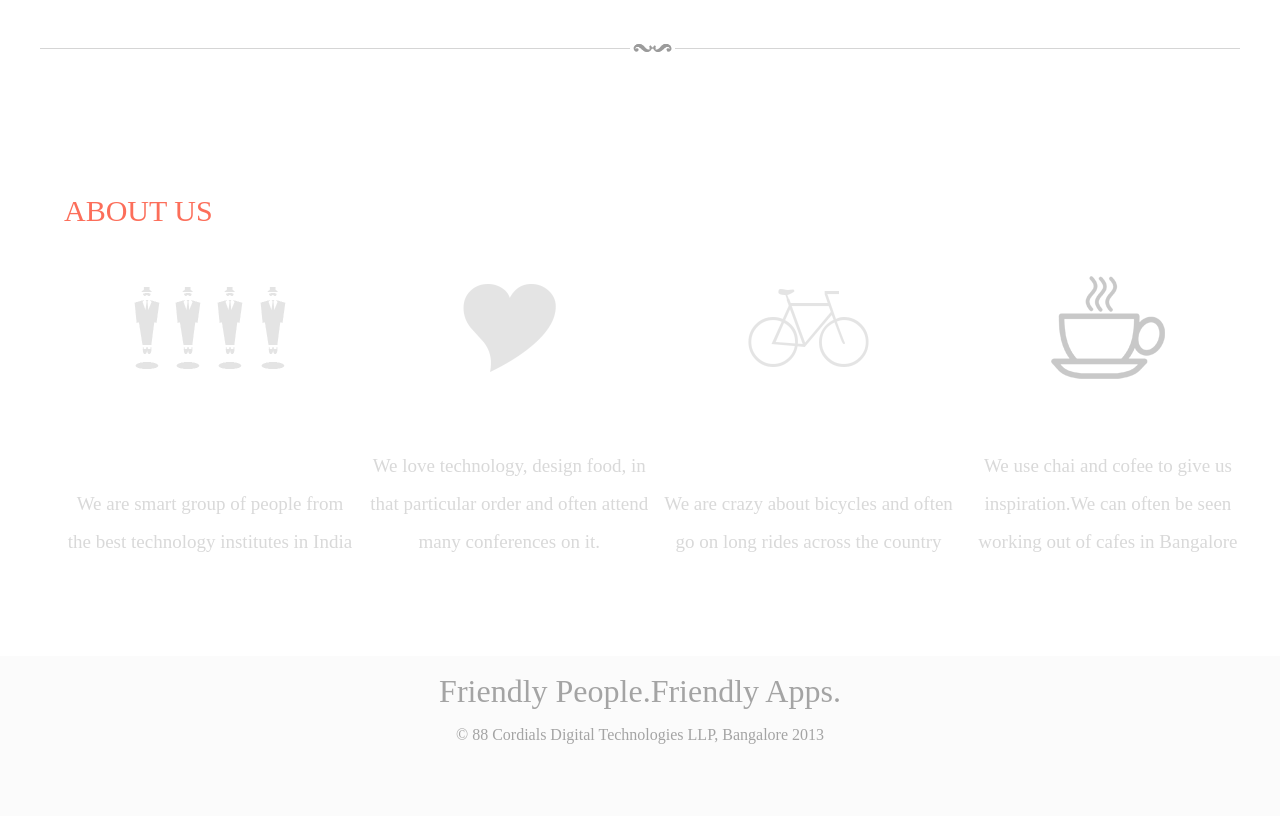
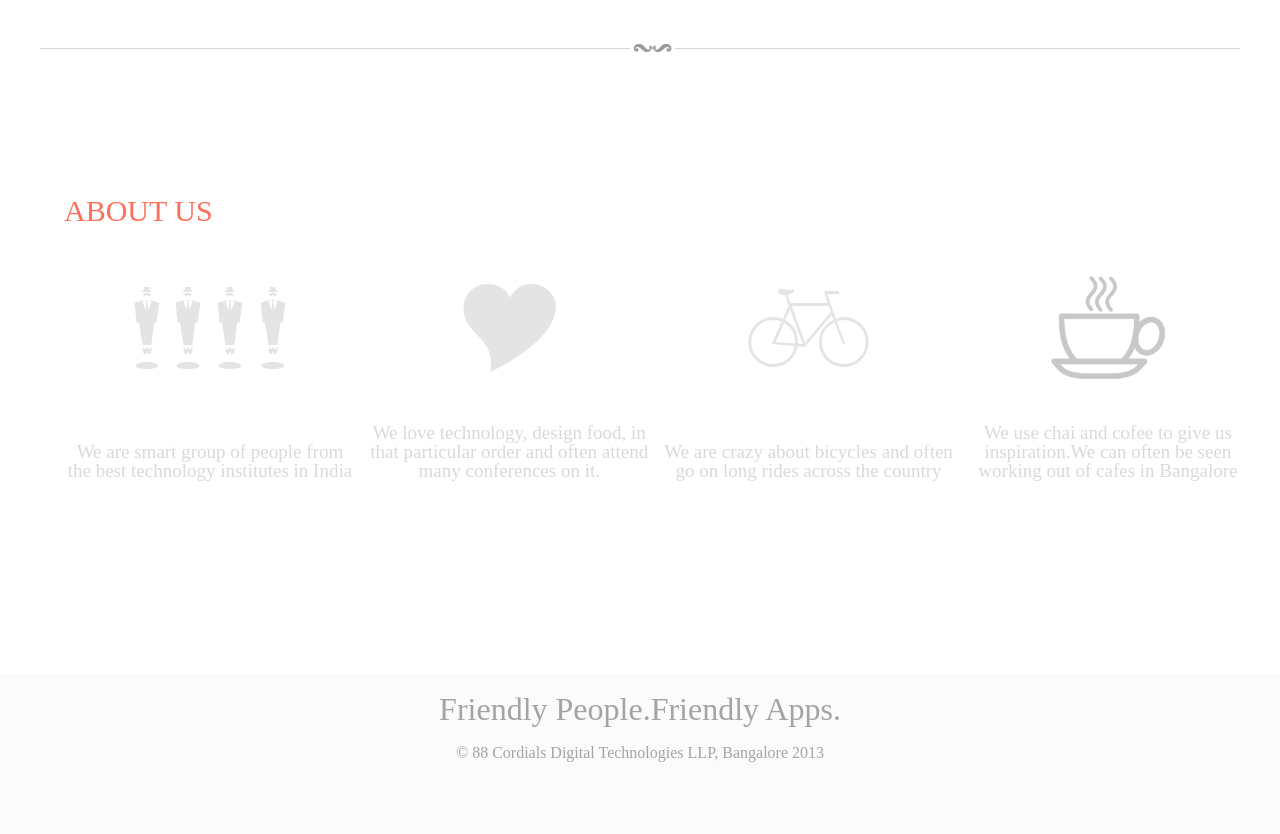
Before and after one commit to 88cordials/88cordials.github.com, a plain HTML site: page index.html in a window 1280 px wide. Shown: the part 2048-2882 px from the top of the page. Drawn offline with nearby package versions, Linux system fonts and the light colour scheme.

Commit message:
client align5

```diff
--- a/css/style.css
+++ b/css/style.css
@@ -283,7 +283,7 @@ img {
 	font-size: 30px;	top:10%;
 	text-align: left;
 
-
+	height:55%;
 	width:95%;
 	padding: 0px;
 	color:#fc6e5a;
@@ -314,7 +314,7 @@ img {
 .container_aboutus_text{
 
 	width:100%;
-
+	height:150px;
 
 
 
@@ -336,7 +336,7 @@ img {
 
 }
 .aboutus_text p{
-	line-height: 2em;
+	line-height: 1em;
 	max-height: 8em;
 	font-size: 19px;
 
```
